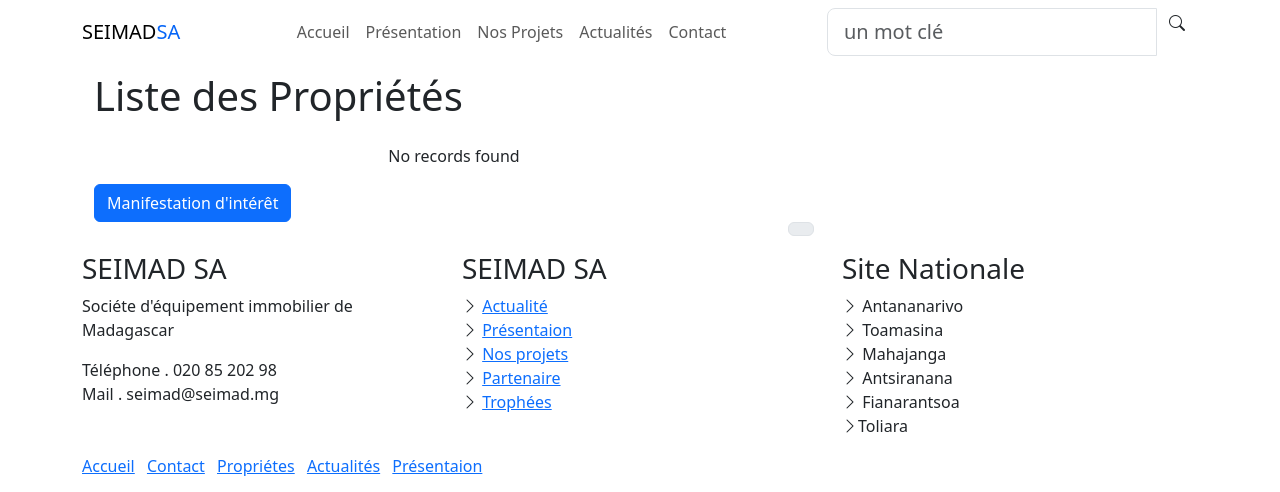
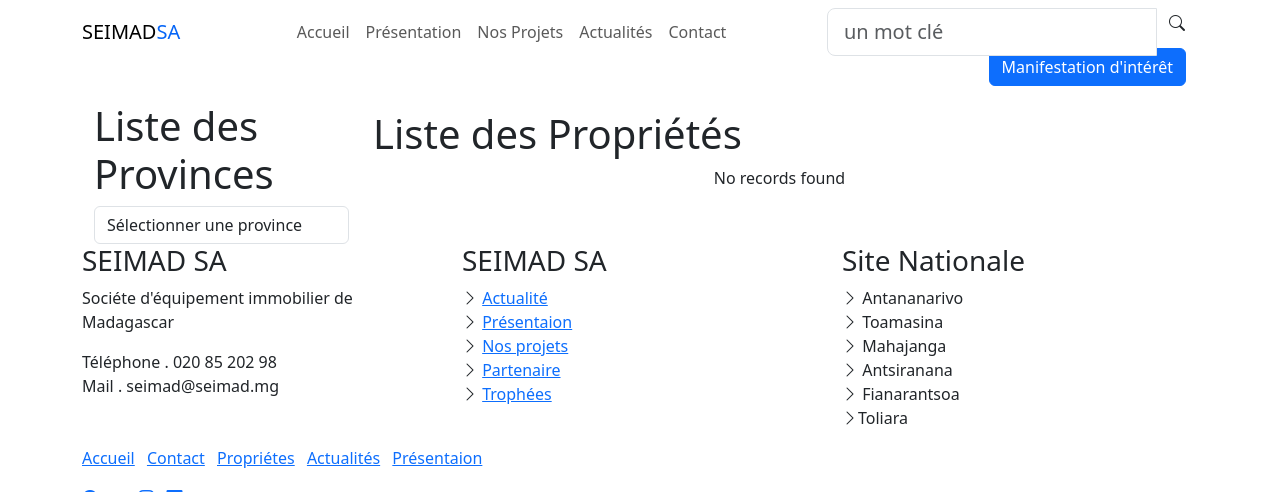
Before and after one commit to Mika6tommy/SeimadProjet, a Symfony app: template templates/uproperty/index.html.twig in a window 1280 px wide. Shown: the top 492 px of the page. Run offline with Twig, Linux system fonts and the light colour scheme; the template is opened without the code that fills it, so the values that code supplies are empty; some libraries are stand-ins or nearby versions.

Commit message:
propriété nety

```diff
--- a/templates/layouts/base.html.twig
+++ b/templates/layouts/base.html.twig
@@ -48,7 +48,7 @@
             <script src="../assets/vendor/bootstrap/js/bootstrap.bundle.min.js"></script>
             <script src="../assets/vendor/swiper/swiper-bundle.min.js"></script>
             <script src="../assets/vendor/php-email-form/validate.js"></script>
-            <script src="../assets/js/main.js"></script>
+            {# <script src="../assets/js/main.js"></script>    #}
             <script src="../assets/js/upropriete.js"></script>
         {% endblock %}
     </body>
--- a/templates/uproperty/index.html.twig
+++ b/templates/uproperty/index.html.twig
@@ -5,17 +5,29 @@
 {% block body %}
 <section class="intro-single">
     <div class="container">
+        <div class="d-flex justify-content-end mb-3">
+            <a class="btn btn-primary" href="{{ path('app_manifesat_interet') }}">Manifestation d'intérêt</a>
+        </div>
         <div class="row">
-          <div class="col-md-12 col-lg-8">
+            <div class="col-md-3">
+                <h1>Liste des Provinces</h1>
+                <select id="province-select" class="form-control" onchange="location = this.value;">
+                    <option value="">Sélectionner une province</option>
+                    {% for province in provinces %}
+                        <option value="{{ path('app_properties_by_province', {id: province.id}) }}">{{ province.lieu }}</option>
+                    {% endfor %}
+                </select>
+            </div>
+            <div class="col-md-9">
                 <div class="title-single-box">
-    <h1 class="my-4">Liste des Propriétés</h1>
+                    <h1 class="my-2">Liste des Propriétés</h1>
                     <div class="row">
                         {% for property in properties %}
                             <div class="col-md-4 mb-4">
                                 <div class="card-box-b card-shadow news-box">
-                    <div class="img-box-b">
+                                    <div class="img-box-b" style="height: 250px; overflow: hidden;">
                                         <a href="{{ asset('assets/img/' ~ property.Lien) }}" target="_blank">
-                            <img src="{{ asset('assets/img/' ~ property.Lien) }}" alt="{{ property.title }}" class="img-b img-fluid">
+                                            <img src="{{ asset('assets/img/' ~ property.Lien) }}" alt="{{ property.title }}" class="img-b img-fluid" style="height: 100%; width: 100%; object-fit: cover;">
                                         </a>
                                     </div>
                                     <div class="card-overlay">
@@ -32,7 +44,6 @@
                                             </div>
                                             <div class="card-date">
                                                 <span class="date-b">{{ property.formatedDate }}</span>
-
                                             </div>
                                         </div>
                                     </div>
@@ -44,28 +55,27 @@
                             </div>
                         {% endfor %}
                     </div>
-<div class="col-auto d-flex">
-              <a class="btn btn-primary ml-auto" href="{{path('app_manifesat_interet')}}">Manifestation d'intérêt</a>
-              </div>
                     <div class="row d-flex">
                         <div class="col-sm-12">
                             <nav class="pagination-a">
                                 <ul class="pagination justify-content-end">
-                    <li class="page-item disabled">
-                        <a class="page-link" href="#" tabindex="-1">
                                     {% if page > 1 %}
-
-    <a href="{{ path('app_property', {page: page - 1} )}}" class="btn btn-secondary"> Page précédente</a>
+                                        <li class="page-item">
+                                            <a href="{{ path('app_property', {page: page - 1} )}}" class="btn btn-secondary">Page précédente</a>
+                                        </li>
                                     {% endif %}
                                     {% if page < maxPage %}
+                                        <li class="page-item">
                                             <a href="{{ path('app_property', {page: page + 1} )}}" class="btn btn-primary">Page suivante</a>
+                                        </li>
                                     {% endif %}
-                        </a>
-                    </li>
                                 </ul>
                             </nav>
                         </div>
                     </div>
                 </div>
-
+            </div>
+        </div>
+    </div>
+</section>
 {% endblock %}
```
Also changed, not shown: src/Controller/PropertyController.php (+34 -15 lines), templates/uproperty/provinces.html.twig (added, +13 -0 lines), templates/uproperty/show_by_province.html.twig (added, +42 -0 lines). Lines whose indentation alone changed are shown as unchanged.
